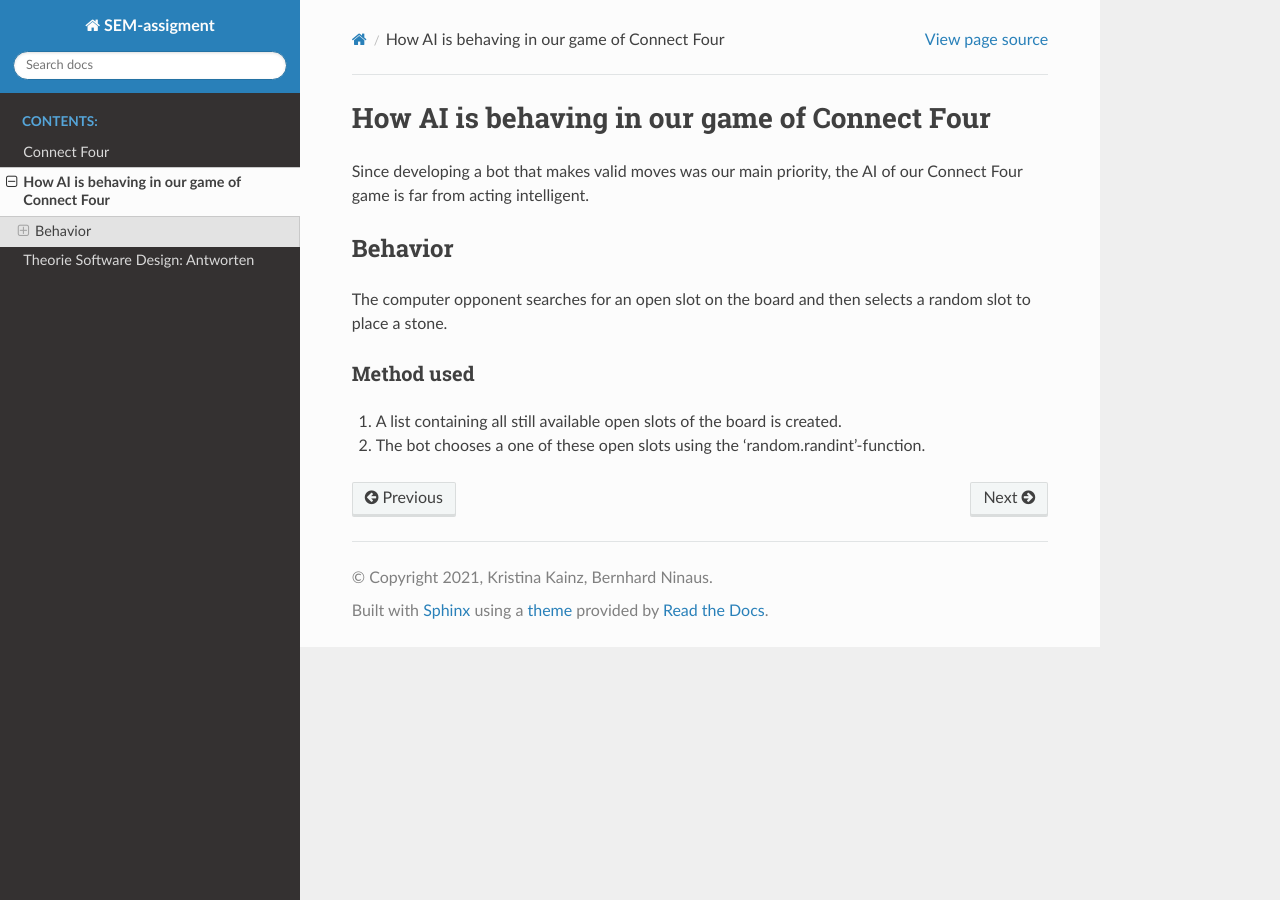
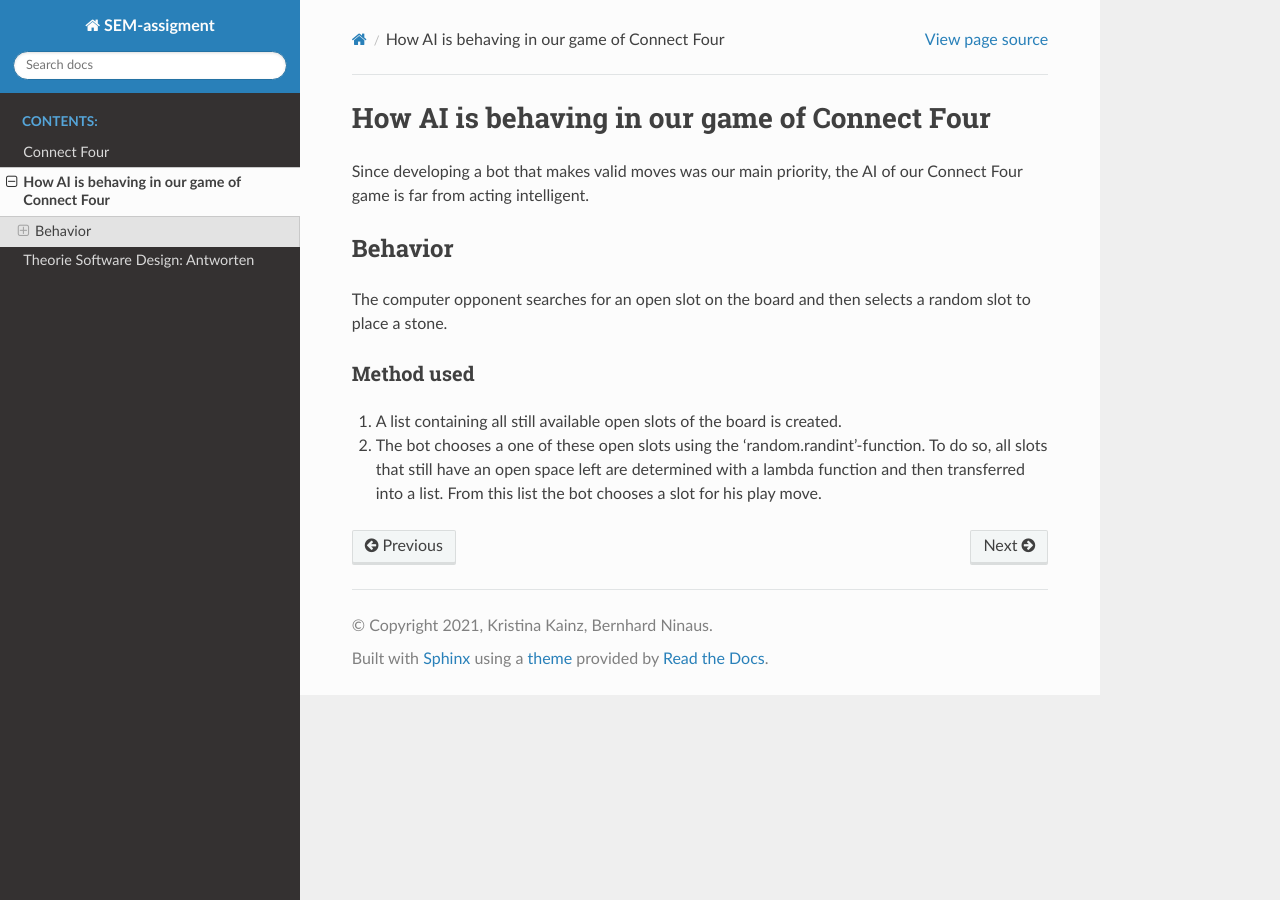
Before and after one commit to KKainz/SEM-assignment, a Sphinx documentation site: the page built from docs/source/ki.md, in a window 1280 px wide. Built offline with Sphinx 7.4.7 and the Read the Docs theme 2.0.0, drawn with Linux system fonts in a browser that asks for light colours.

Commit message:
resolves #12

```diff
--- a/docs/source/ki.md
+++ b/docs/source/ki.md
@@ -9,4 +9,6 @@ a stone.
 
 ### Method used
 1. A list containing all still available open slots of the board is created.
-2. The bot chooses a one of these open slots using the 'random.randint'-function.
+2. The bot chooses a one of these open slots using the 'random.randint'-function. To do so, all slots
+that still have an open space left are determined with a lambda function and then transferred into a
+list. From this list the bot chooses a slot for his play move.
```
